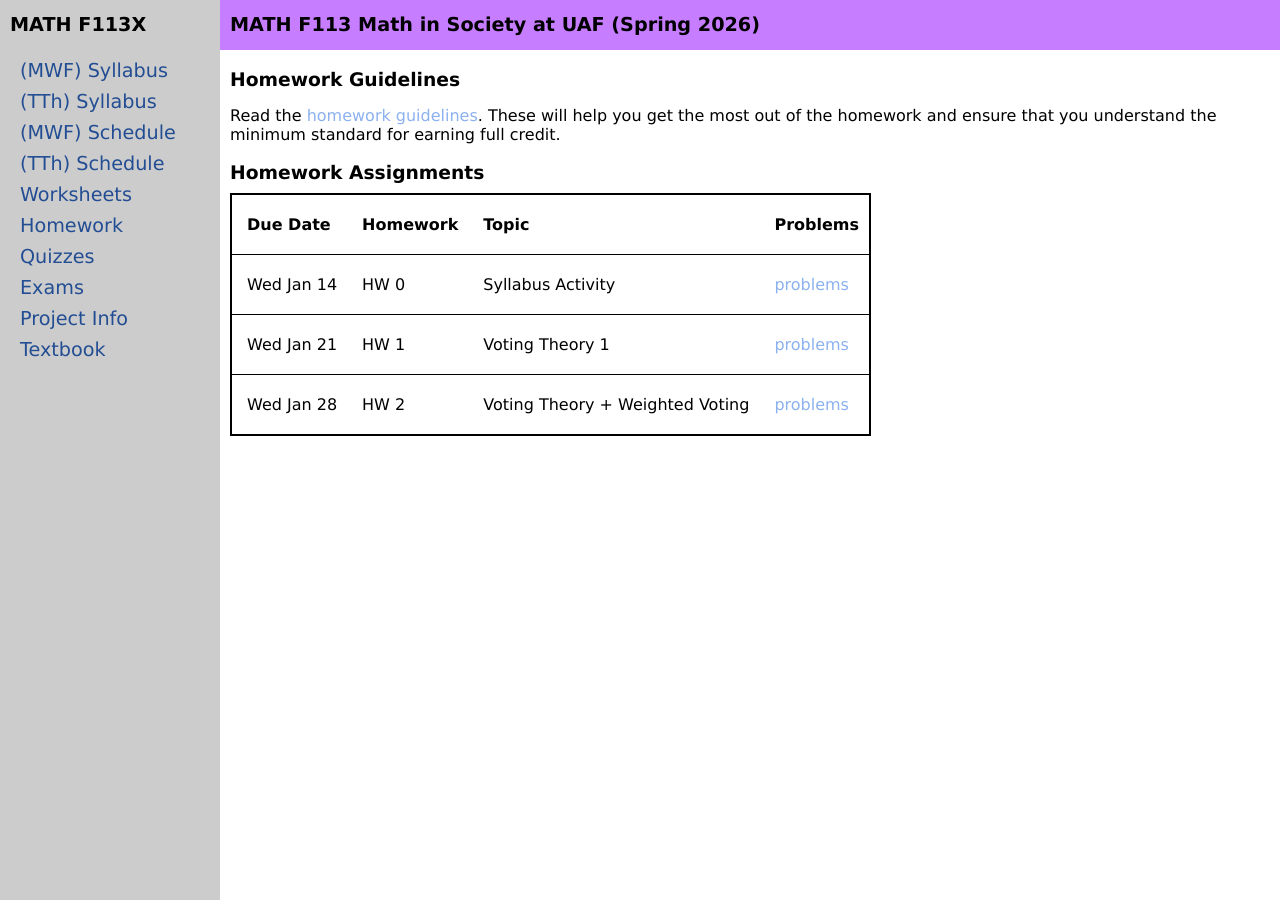
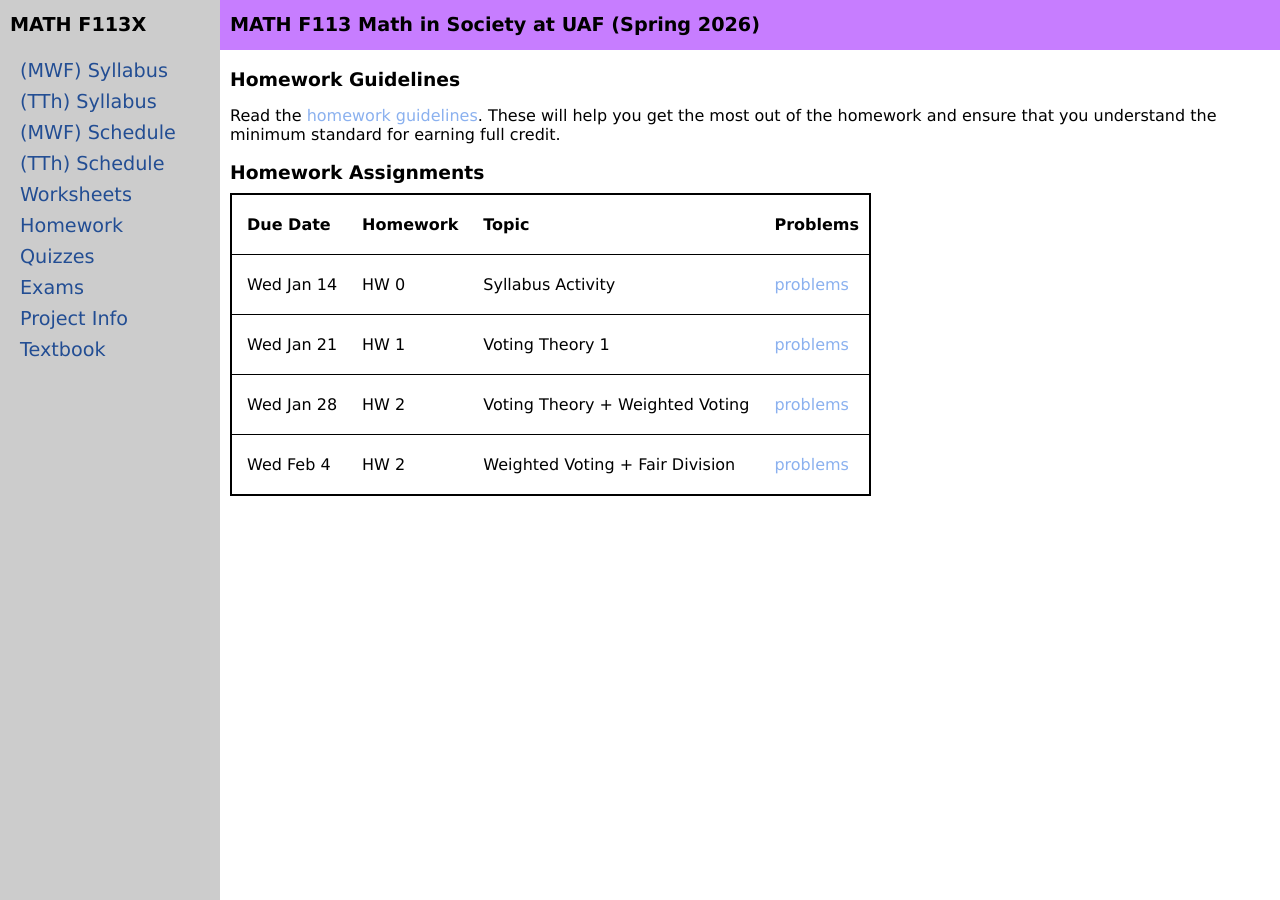
Before and after one commit to uaf-math/math113, a Jekyll site: the page built from homework.md, in a window 1280 px wide. Built offline with Jekyll 4.4.1, drawn with Linux system fonts in a browser that asks for light colours.

Commit message:
Update homework.yml

```diff
--- a/_data/homework.yml
+++ b/_data/homework.yml
@@ -13,3 +13,7 @@ homeworks:
   number: HW 2
   topic: Voting Theory + Weighted Voting
   problems: hw2.pdf
+- due: Wed Feb 4
+  number: HW 2
+  topic: Weighted Voting + Fair Division
+  problems: hw3.pdf
```
